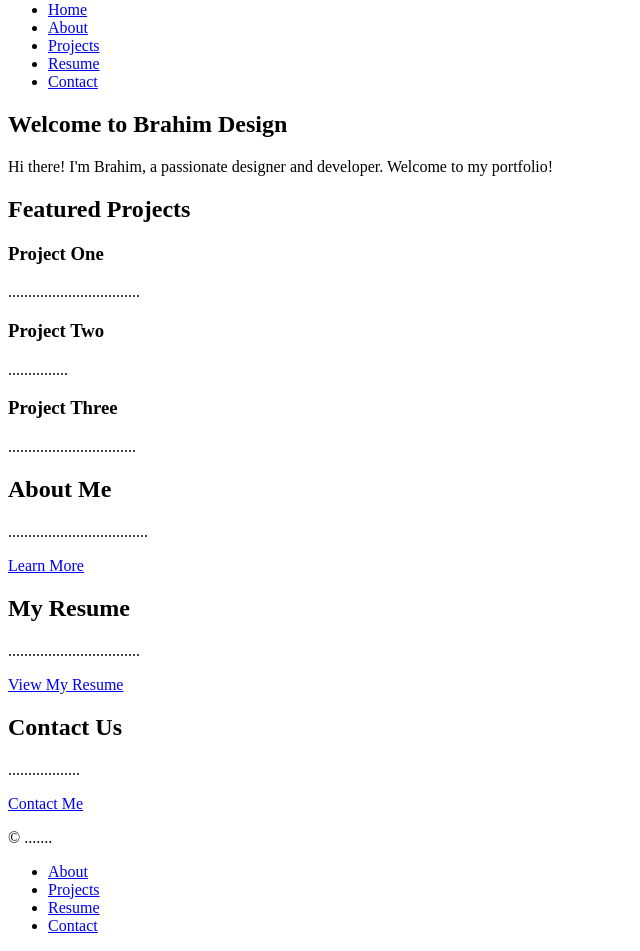
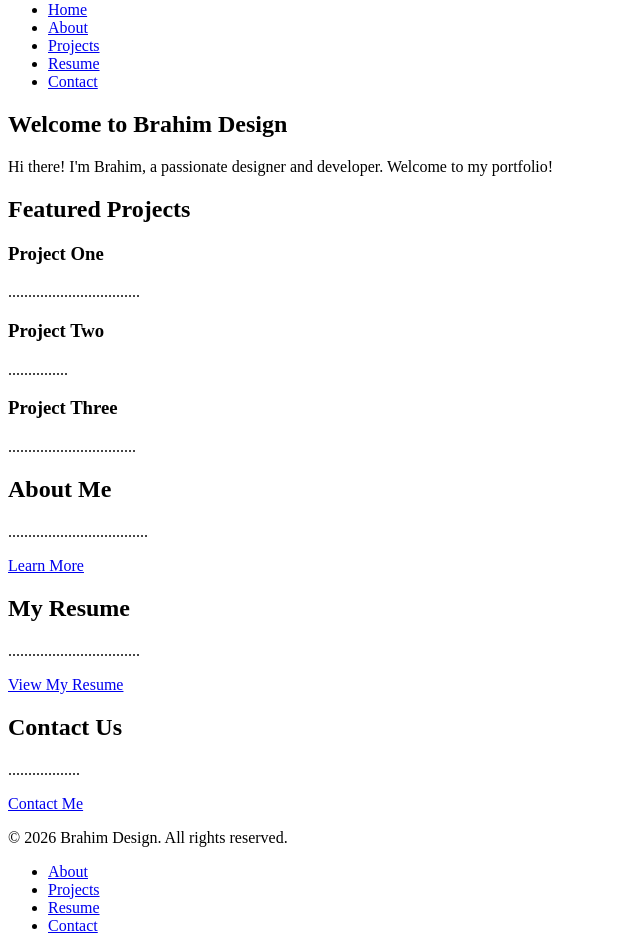
Before and after one commit to lamh0001/web-components, a plain HTML site: page index.html in a window 1280 px wide. Shown: the part 105-1056 px from the top of the page, without its empty margins (0-640 px from the left). Drawn offline with Linux system fonts and the light colour scheme.

Commit message:
made changes

```diff
--- a/index.html
+++ b/index.html
@@ -79,7 +79,7 @@
     </main>
 
     <footer>
-        <p>&copy; .......</p>
+        <p>&copy; 2026 Brahim Design. All rights reserved.</p>
 
         <nav aria-label="Footer navigation">
             <ul>
```
Also changed, not shown: contact.html (+0 -2 lines).
